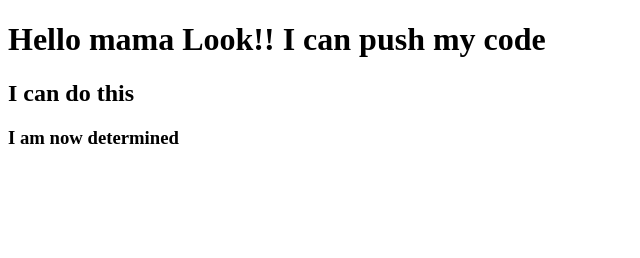
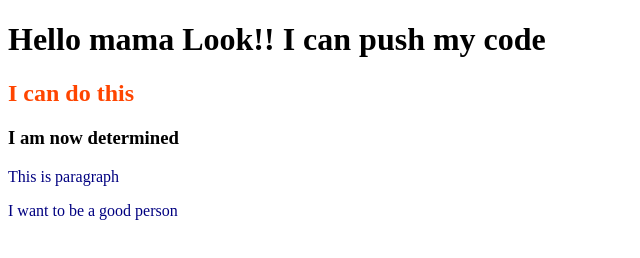
Before and after one commit to sufianfuad/my-firstrepo, a plain HTML site: page index.html in a window 1280 px wide. Shown: the whole page, without its empty margins (0-640 px from the left). Drawn offline with Linux system fonts and the light colour scheme.

Commit message:
styles added

```diff
--- a/index.html
+++ b/index.html
@@ -5,10 +5,13 @@
     <meta http-equiv="X-UA-Compatible" content="IE=edge">
     <meta name="viewport" content="width=device-width, initial-scale=1.0">
     <title>My first github push</title>
+    <link rel="stylesheet" href="style.css">
 </head>
 <body>
     <h1>Hello mama Look!! I can push my code</h1>
     <h2>I can do this</h2>
     <h3>I am now determined</h3>
+    <p>This is paragraph</p>
+    <p>I want to be a good person</p>
 </body>
 </html>
--- /dev/null
+++ b/style.css
@@ -0,0 +1,8 @@
+
+h2{
+    color:orangered;
+}
+
+p{
+    color: navy;
+}
```
